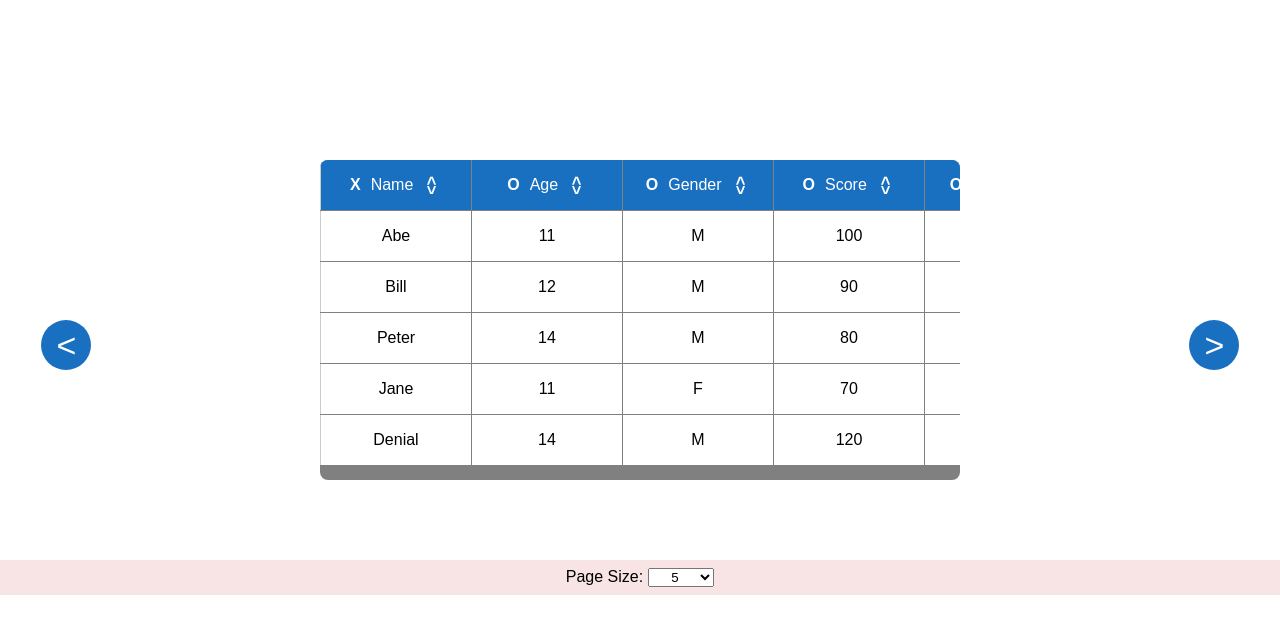
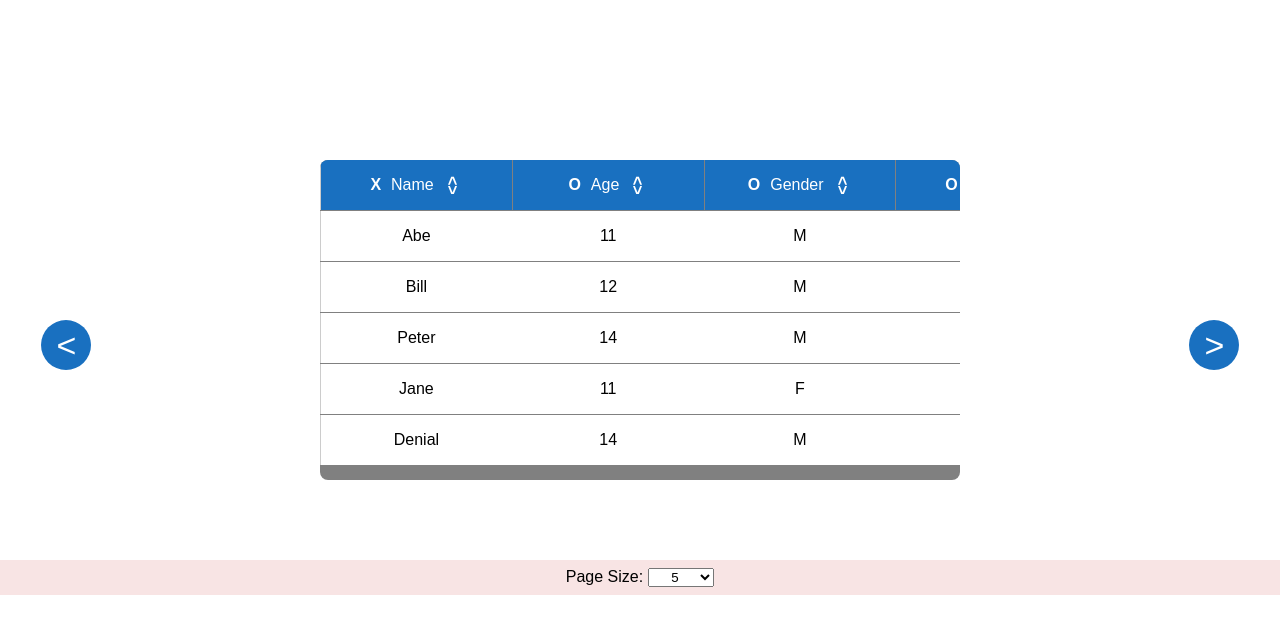
Before and after one commit to benx4/student-table, a React (Create React App) app: page / in a window 1280 px wide. Shown: the top 634 px of the page. Built offline with nearby package versions, Linux system fonts and the light colour scheme.

Commit message:
fix the sort function

```diff
--- a/src/App.css
+++ b/src/App.css
@@ -18,7 +18,6 @@
 }
 
 .table-wrapper {
-  width: 50em;
 }
 .table-wrapper > div + div {
   margin-top: 1px;
--- a/src/App.tsx
+++ b/src/App.tsx
@@ -29,6 +29,7 @@ function App() {
   const [sortType, setSortType] = useState<string>("");
   const [pageIndex, setPageIndex] = useState<number>(1);
   const [pageSize, setPageSize] = useState<number>(5);
+  const [sortField, setSortField] = useState<string>("");
 
   useEffect(() => {
     // window.page = (pageIndex) => {
@@ -44,6 +45,7 @@ function App() {
         <div className="table-wrapper">
           <TableHeader
             sortType={sortType}
+            sortField={sortField}
             onSortHandler={(field: keyof Student) => {
               Promise.resolve(true)
                 .then(() =>
@@ -58,9 +60,12 @@ function App() {
                           ? -1
                           : 1;
                     });
-                    return result
+                    return result;
                   })
                 )
+                .then(() => {
+                  setSortField(field);
+                })
                 .then(() => {
                   setSortType(sortType === "A" ? "D" : "A");
                 });
--- a/src/components/TableHeader.tsx
+++ b/src/components/TableHeader.tsx
@@ -2,6 +2,7 @@ import styled from "styled-components";
 import { Student } from "../types/students";
 
 const TableHeaderWrapper = styled.div`
+  width: 60em;
   display: flex;
   gap: 1px;
   position: sticky;
@@ -11,7 +12,8 @@ const TableHeaderWrapper = styled.div`
   border-right: 1px solid #ccc;
 
   & > div {
-    width: 150px;
+    flex: 1;
+    width: calc(60em / 5);
     padding: 1em 0.5em;
     background-color: #1970c0;
     color: white;
@@ -40,25 +42,29 @@ const TableHeaderWrapper = styled.div`
   }
 
   & > div:nth-of-type(1) {
-    left: 0px;
+    left: 0;
   }
   & > div:nth-of-type(2) {
-    left: 150px;
+    left: calc(60em / 5 * 1);
   }
   & > div:nth-of-type(3) {
-    left: 300px;
+    left: calc(60em / 5 * 2);
+    /* left: 300px; */
   }
   & > div:nth-of-type(4) {
-    left: 450px;
+    left: calc(60em / 5 * 3);
+    /* left: 450px; */
   }
   & > div:nth-of-type(5) {
-    left: 600px;
+    left: calc(60em / 5 * 4);
+    /* left: 600px; */
   }
 `;
 
 type TableHeaderProps = {
   colsToSticky?: number;
   sortType: string;
+  sortField: string;
   onStickColumn: (startCols: number) => void;
   onSortHandler: (field: keyof Student) => void;
 };
@@ -66,6 +72,7 @@ type TableHeaderProps = {
 const TableHeader = function ({
   colsToSticky = 0,
   sortType = "",
+  sortField = "",
   onStickColumn,
   onSortHandler,
 }: TableHeaderProps) {
@@ -87,7 +94,13 @@ const TableHeader = function ({
                 onSortHandler(f.toLowerCase() as keyof Student);
               }}
             >
-              {sortType === "" ? "<>" : sortType === "A" ? "<" : ">"}
+              {sortField === f.toLowerCase()
+                ? sortType === ""
+                  ? "<>"
+                  : sortType === "A"
+                    ? "<"
+                    : ">"
+                : "<>"}
             </i>
           </div>
         );
--- a/src/components/TableRow.tsx
+++ b/src/components/TableRow.tsx
@@ -2,13 +2,17 @@ import styled from "styled-components";
 import { Student } from "../types/students";
 
 const TableRowWrapper = styled.div`
+  width: 60em;
   display: flex;
   gap: 1px;
   border-left: 1px solid #ccc;
   border-right: 1px solid #ccc;
+  background-color: white;
 
   & > div {
-    width: 150px;
+    flex: 1;
+    /* width: 150px; */
+    width: calc(60em / 5);
     padding: 1em 0.5em;
     background-color: white;
     color: black;
@@ -23,16 +27,20 @@ const TableRowWrapper = styled.div`
     left: 0px;
   }
   & > div:nth-of-type(2) {
-    left: 150px;
+    /* left: 150px; */
+    left: calc(60em / 5 * 1);
   }
   & > div:nth-of-type(3) {
-    left: 300px;
+    /* left: 300px; */
+    left: calc(60em / 5 * 2);
   }
   & > div:nth-of-type(4) {
-    left: 450px;
+    /* left: 450px; */
+    left: calc(60em / 5 * 3);
   }
   & > div:nth-of-type(5) {
-    left: 600px;
+    left: calc(60em / 5 * 4);
+    /* left: 600px; */
   }
 `;
 
```
